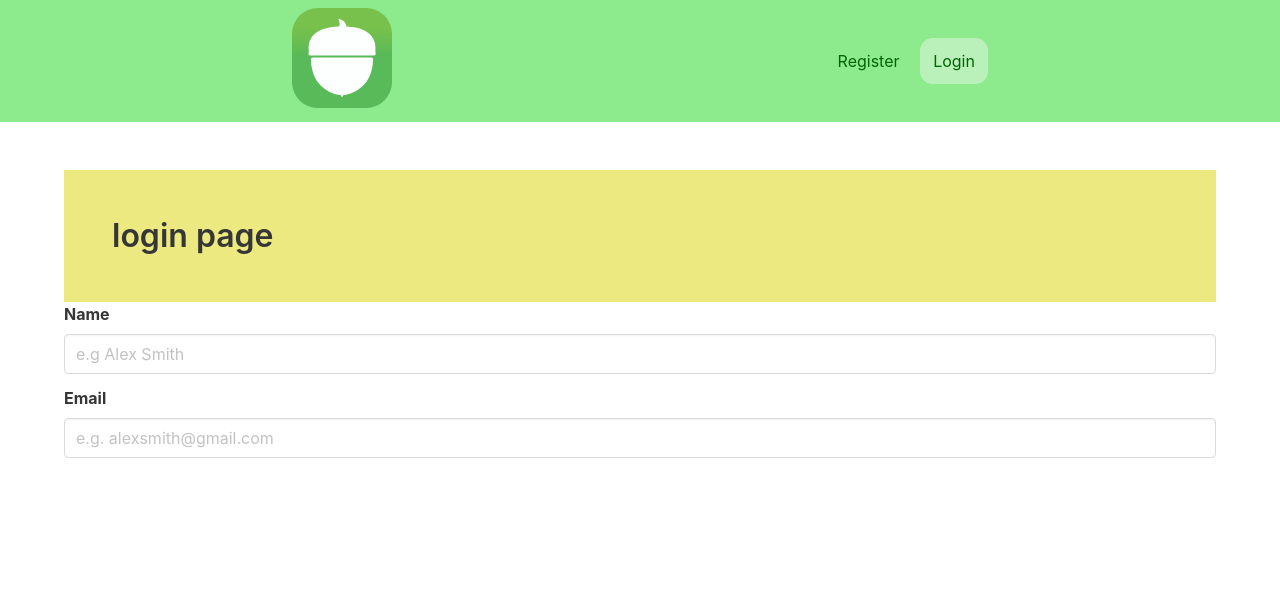
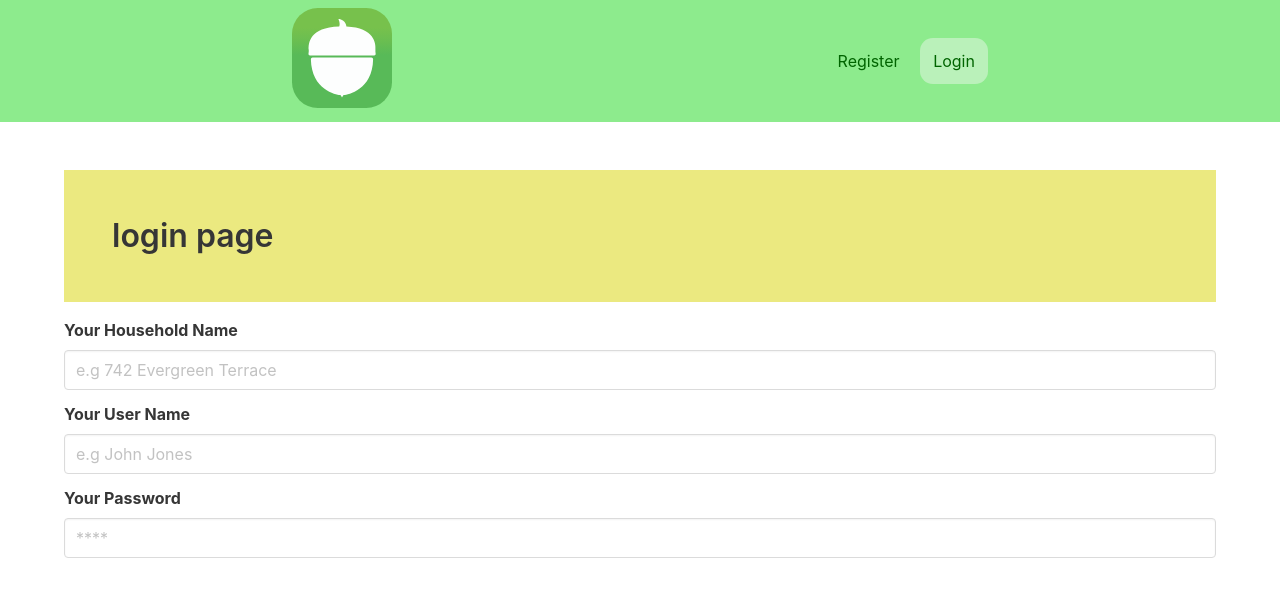
Before and after one commit to RamunasMalisauskas/muny-app, a Vue app: page /login in a window 1280 px wide. Shown: the top 596 px of the page. Built offline with nearby package versions, Linux system fonts and the light colour scheme; no server answers.

Commit message:
login page +

```diff
--- a/src/views/login/Login.vue
+++ b/src/views/login/Login.vue
@@ -6,19 +6,34 @@
 
         <form name="login">
           <div class="field">
-            <label class="label">Name</label>
+            <label class="label">Your Household Name</label>
             <div class="control">
-              <input class="input" type="text" placeholder="e.g Alex Smith" />
+              <input
+                class="input"
+                type="text"
+                placeholder="e.g 742 Evergreen Terrace"
+              />
             </div>
           </div>
 
           <div class="field">
-            <label class="label">Email</label>
+            <label class="label">Your User Name</label>
             <div class="control">
               <input
                 class="input"
-                type="email"
-                placeholder="e.g. alexsmith@gmail.com"
+                type="text"
+                placeholder="e.g John Jones"
+              />
+            </div>
+          </div>
+
+          <div class="field">
+            <label class="label">Your Password</label>
+            <div class="control">
+              <input
+                class="input"
+                type="password"
+                placeholder="****"
               />
             </div>
           </div>
@@ -38,7 +53,7 @@ export default {
 </script>
 
 <style scoped>
-h3 {
-  margin-bottom: 3em;
-}</style
->>
+form {
+  margin-top: 1em;
+}
+</style>
```
